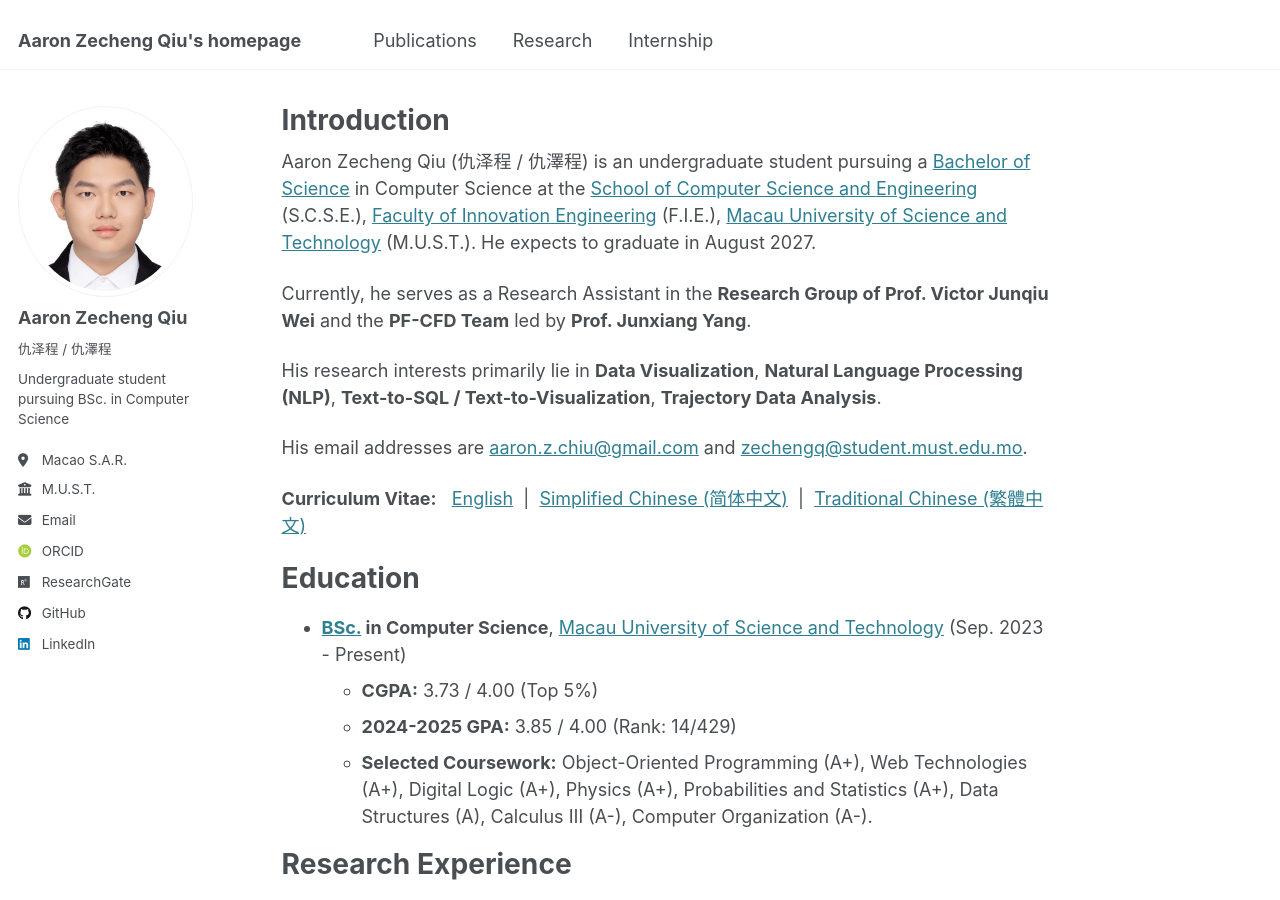
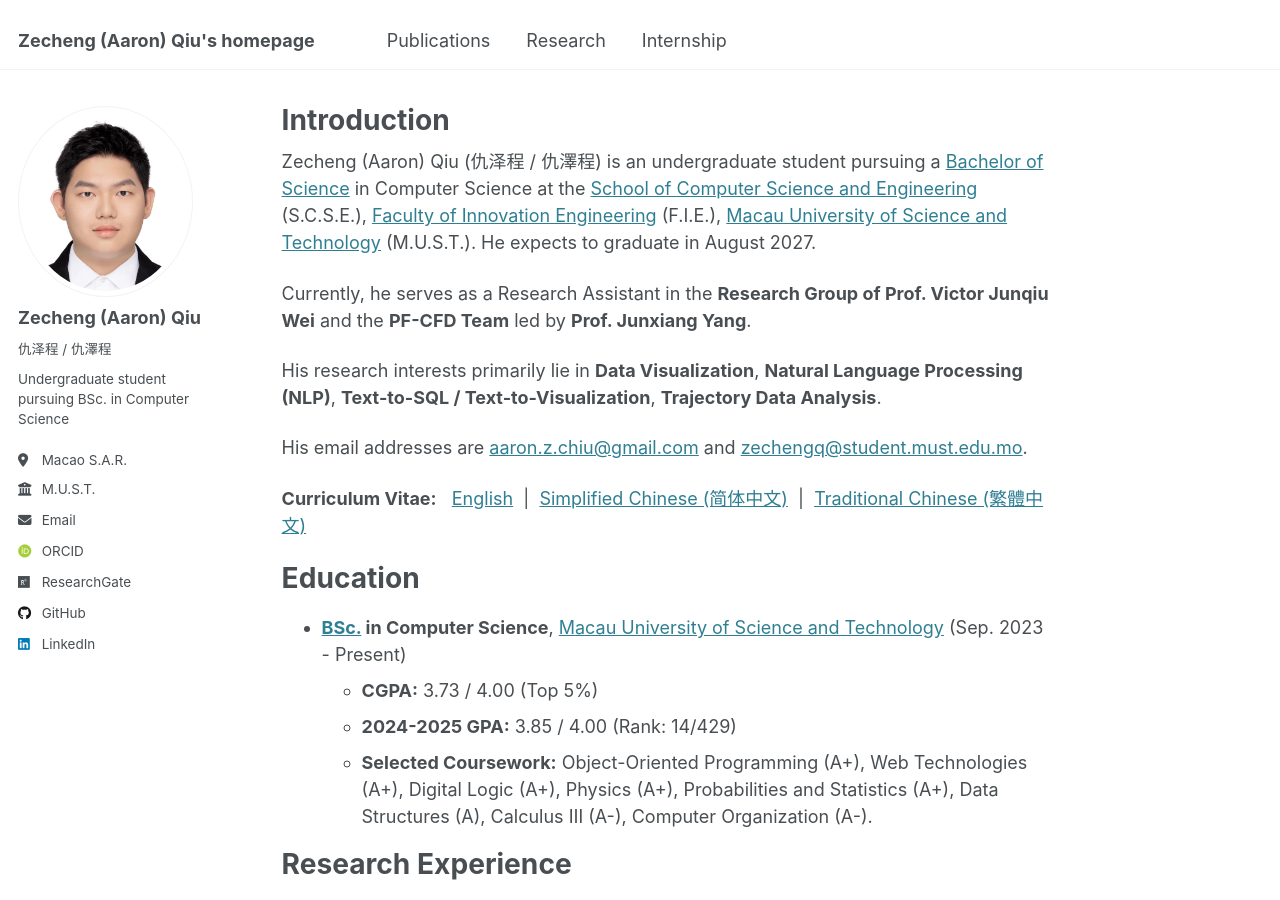
Before and after one commit to aaron-z-chiu/aaron-z-chiu.github.io, a Jekyll site: the page built from _pages/about.md, in a window 1280 px wide and 900 px high. Built offline with Jekyll 4.4.1, drawn with Linux system fonts in a browser that asks for light colours; some web fonts are replaced; some of the changed text lies outside the part shown.

```diff
--- a/_config.yml
+++ b/_config.yml
@@ -9,9 +9,9 @@
 # Basic Site Settings
 locale                   : "en-US"
 site_theme               : "default"
-title                    : "Aaron Zecheng Qiu's homepage"
+title                    : "Zecheng (Aaron) Qiu's homepage"
 title_separator          : "-"
-name                     : &name "Aaron Zecheng Qiu"
+name                     : &name "Zecheng (Aaron) Qiu"
 description              : &description "personal description"
 url                      : https://aaron-z-chiu.github.io # the base hostname & protocol for your site e.g. "https://[your GitHub username].github.io"
 baseurl                  : "" # the subpath of your site, e.g. "/blog"
@@ -23,7 +23,7 @@ repository               : "aaron-z-chiu/aaron-z-chiu.github.io"
 author:
   # Biographic information
   avatar           : "profile.jpg"
-  name             : "Aaron Zecheng Qiu"
+  name             : "Zecheng (Aaron) Qiu"
   pronouns         : "仇泽程 / 仇澤程"
   bio              : "Undergraduate student pursuing BSc. in Computer Science"
   location         : "Macao S.A.R."
--- a/_pages/about.md
+++ b/_pages/about.md
@@ -7,7 +7,7 @@ redirect_from:
   - /about.html
 ---
 
-Aaron Zecheng Qiu (仇泽程 / 仇澤程) is an undergraduate student pursuing a [Bachelor of Science](https://fie.must.edu.mo/id-1439/program/view/id-211.html?locale=en_US) in Computer Science at the [School of Computer Science and Engineering](https://fie.must.edu.mo/page/id-1434.html?locale=en_US) (S.C.S.E.), [Faculty of Innovation Engineering](https://fie.must.edu.mo/index.html?locale=en_US) (F.I.E.), [Macau University of Science and Technology](https://www.must.edu.mo/index.html?locale=en_US) (M.U.S.T.). He expects to graduate in August 2027.
+Zecheng (Aaron) Qiu (仇泽程 / 仇澤程) is an undergraduate student pursuing a [Bachelor of Science](https://fie.must.edu.mo/id-1439/program/view/id-211.html?locale=en_US) in Computer Science at the [School of Computer Science and Engineering](https://fie.must.edu.mo/page/id-1434.html?locale=en_US) (S.C.S.E.), [Faculty of Innovation Engineering](https://fie.must.edu.mo/index.html?locale=en_US) (F.I.E.), [Macau University of Science and Technology](https://www.must.edu.mo/index.html?locale=en_US) (M.U.S.T.). He expects to graduate in August 2027.
 
 Currently, he serves as a Research Assistant in the **Research Group of Prof. Victor Junqiu Wei** and the **PF-CFD Team** led by **Prof. Junxiang Yang**.
 
@@ -16,11 +16,11 @@ His research interests primarily lie in **Data Visualization**, **Natural Langua
 His email addresses are [aaron.z.chiu@gmail.com](mailto:aaron.z.chiu@gmail.com) and [zechengq@student.must.edu.mo](mailto:zechengq@student.must.edu.mo).
 
 **Curriculum Vitae:** &nbsp;
-<a href="../documents/Aaron_Zecheng_ Qiu_CV.pdf">English</a>
+<a href="../files/Zecheng(Aaron)_ Qiu_CV.pdf">English</a>
 &nbsp;|&nbsp;
-<a href="../documents/仇泽程简历.pdf">Simplified Chinese (简体中文)</a>
+<a href="../files/仇泽程简历.pdf">Simplified Chinese (简体中文)</a>
 &nbsp;|&nbsp;
-<a href="../documents/仇澤程履歷.pdf">Traditional Chinese (繁體中文)</a>
+<a href="../files/仇澤程履歷.pdf">Traditional Chinese (繁體中文)</a>
 
 
 {% include base_path %}
```
Also changed, not shown: 6 other files.
